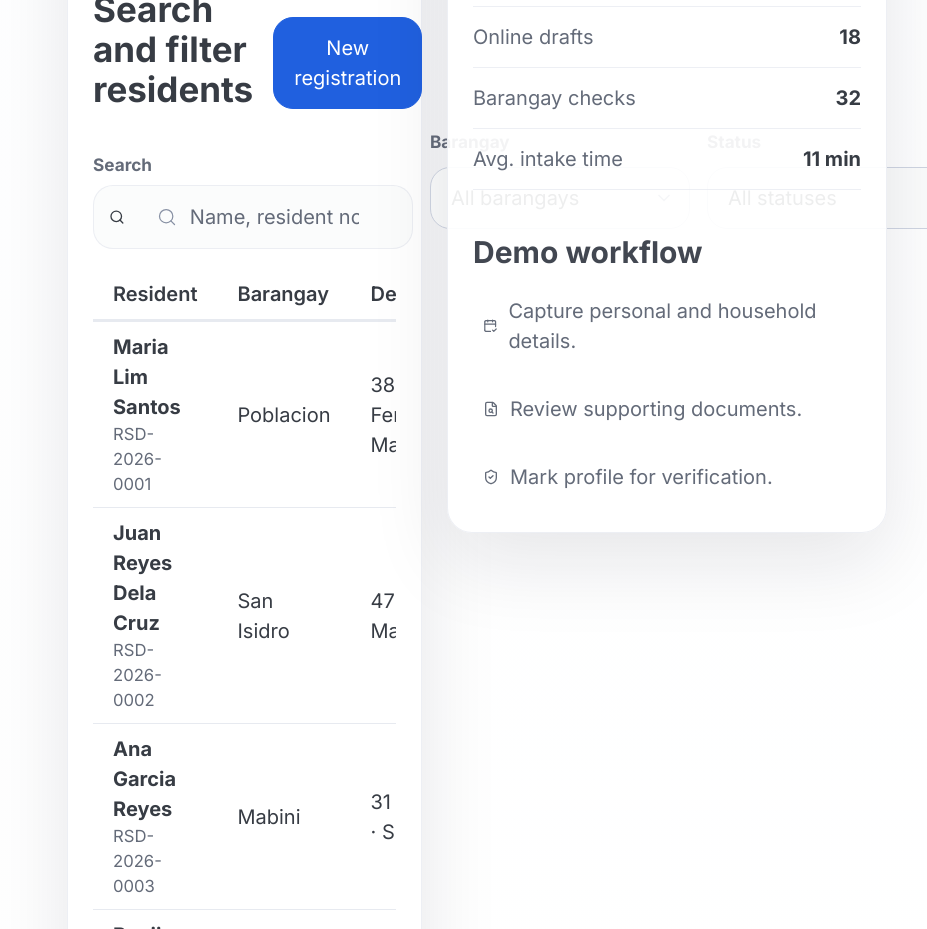
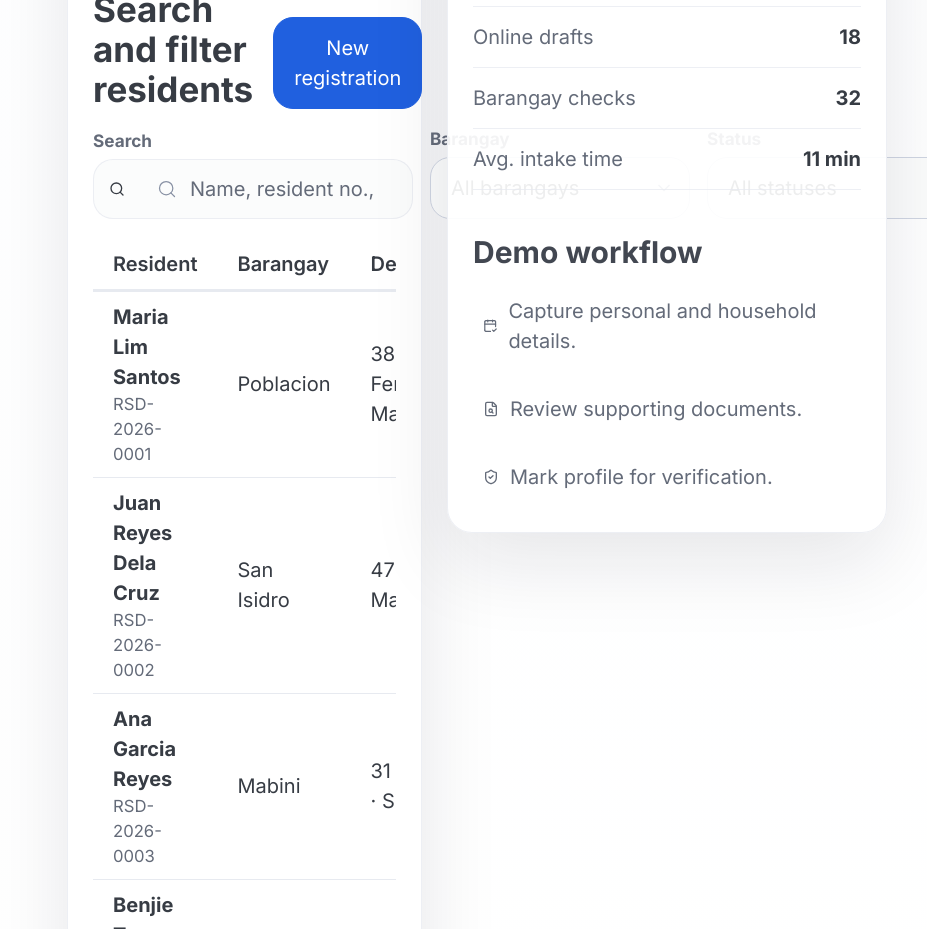
Before and after one commit to trycatchtrader/smartlgu-ca, a React (Vite) app in the folder src/Web/ClientApp/: page /resident-registration in a window 1280 px wide. Shown: the part 1120-2049 px from the top of the page, without its empty margins (353-1280 px from the left). Built offline with nearby package versions, Linux system fonts and the light colour scheme.

Commit message:
Align resident search filters

```diff
--- a/src/Web/ClientApp/src/styles.scss
+++ b/src/Web/ClientApp/src/styles.scss
@@ -622,7 +622,7 @@ body {
   display: grid;
   grid-template-columns: minmax(16rem, 1fr) 13rem 13rem;
   gap: 0.85rem;
-  align-items: end;
+  align-items: stretch;
   margin-bottom: 1rem;
 }
 
@@ -631,12 +631,28 @@ body {
   margin-bottom: 0;
 }
 
+.resident-filters label {
+  display: flex;
+  flex-direction: column;
+  justify-content: flex-end;
+  gap: 0.35rem;
+}
+
 .resident-filters label > span {
   display: block;
-  margin-bottom: 0.35rem;
+  margin-bottom: 0;
   color: var(--pico-muted-color);
   font-size: 0.86rem;
   font-weight: 700;
+  line-height: 1.2;
+}
+
+.resident-filters select,
+.resident-searchbox {
+  width: 100%;
+  min-height: 3rem;
+  margin: 0;
+  box-sizing: border-box;
 }
 
 .resident-searchbox {
@@ -650,7 +666,9 @@ body {
 }
 
 .resident-searchbox input {
+  height: auto;
   margin: 0;
+  padding: 0;
   border: 0;
   background: transparent;
   box-shadow: none;
```
